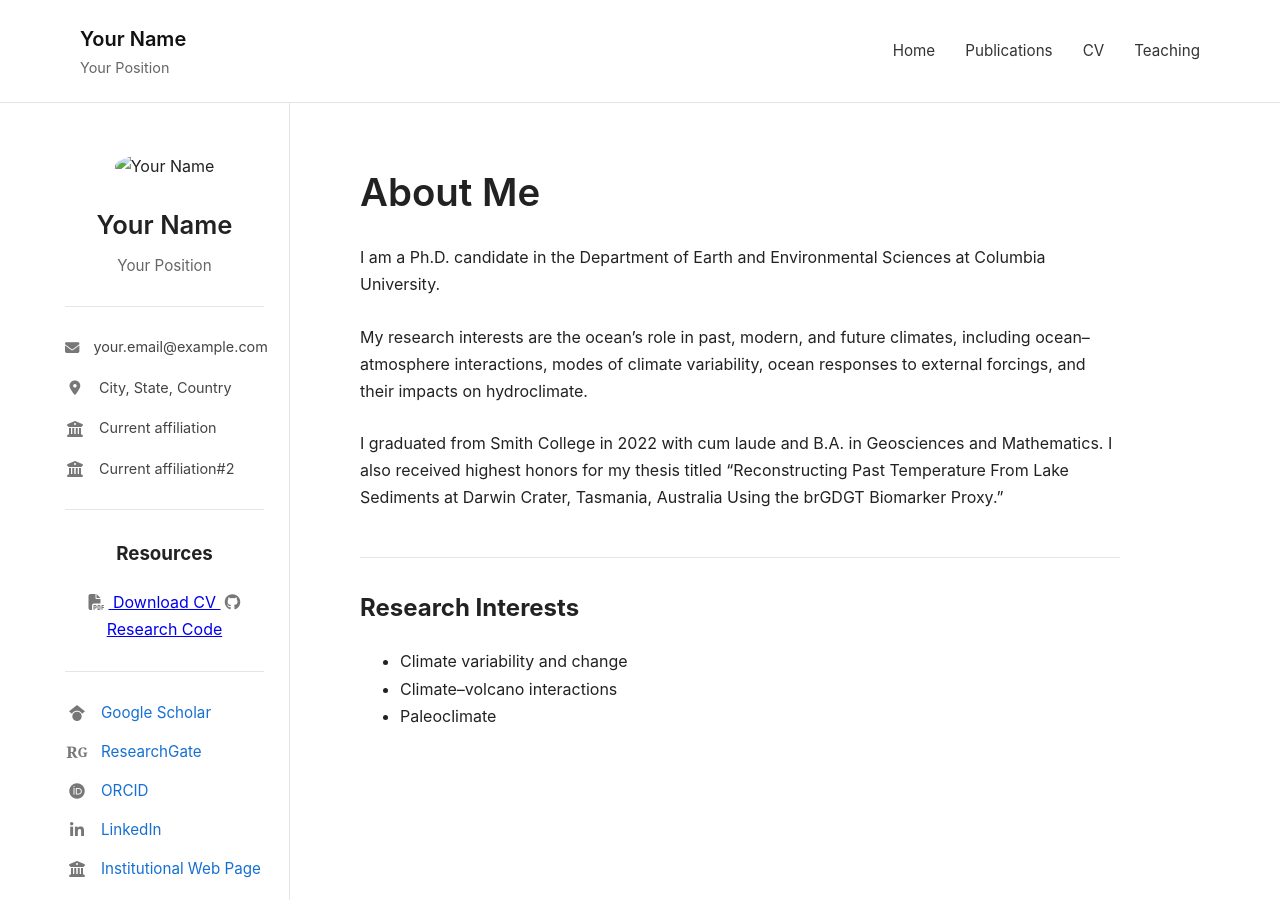
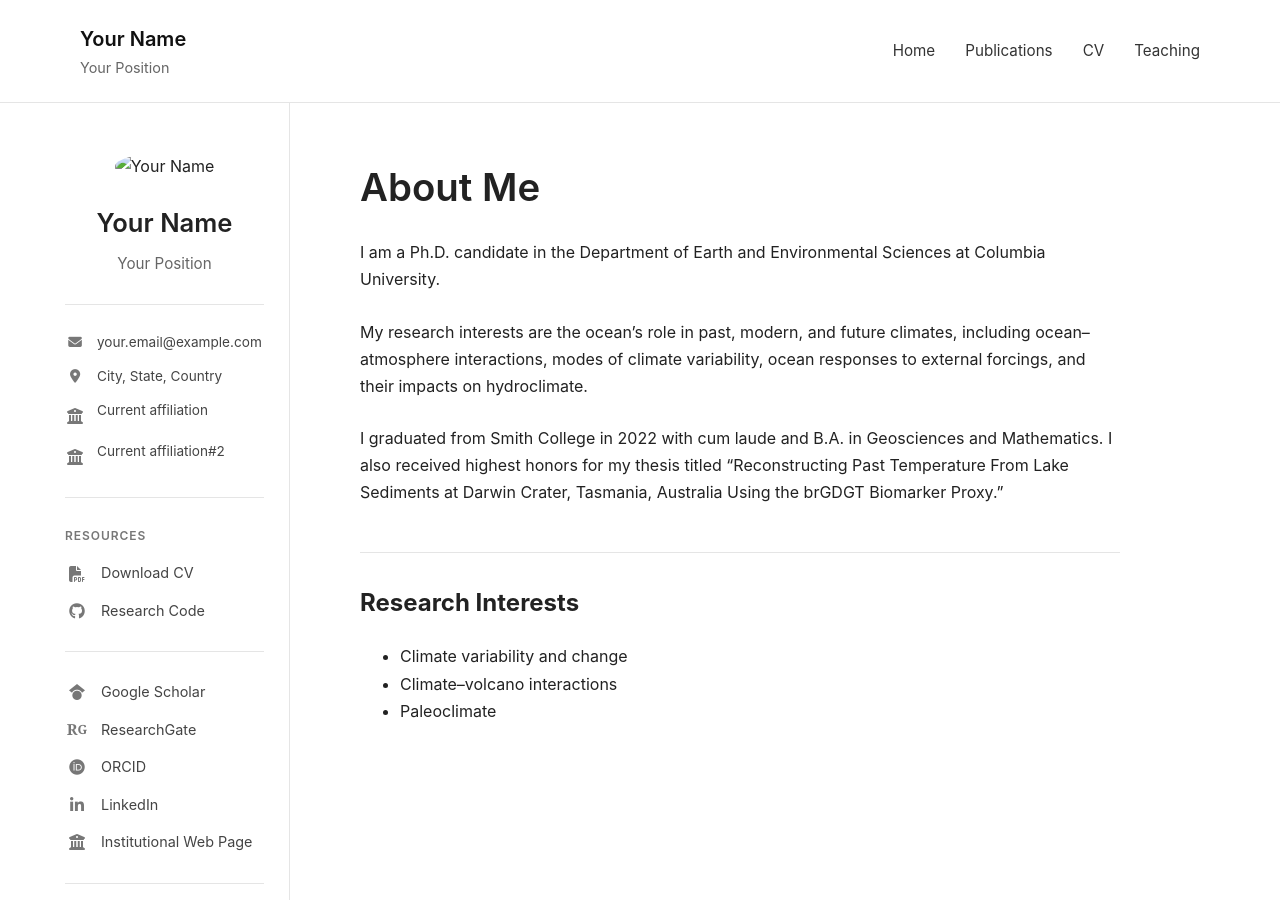
Before and after one commit to isugiura/isugiura.github.io, a Jekyll site: the page built from index.md, in a window 1280 px wide and 900 px high. Built offline with Jekyll 4.4.1, drawn with Linux system fonts in a browser that asks for light colours.

Commit message:
Update style.scss due to changes in sidebar

```diff
--- a/assets/css/style.scss
+++ b/assets/css/style.scss
@@ -114,14 +114,14 @@ body {
 }
 
 .profile-photo {
-  width: 190px;
-  height: 190px;
+  width: 175px;
+  height: 175px;
 
   object-fit: cover;
 
   border-radius: 50%;
 
-  margin-bottom: 22px;
+  margin-bottom: 20px;
 }
 
 .sidebar h2 {
@@ -155,7 +155,109 @@ body {
 
 
 /* =========================
-   ACADEMIC LINKS
+   CONTACT INFO
+   ========================= */
+
+.contact-info {
+  display: flex;
+  flex-direction: column;
+
+  gap: 14px;
+
+  text-align: left;
+}
+
+.contact-info a,
+.contact-info div {
+  display: flex;
+  align-items: flex-start;
+
+  gap: 12px;
+
+  color: #444;
+
+  text-decoration: none;
+
+  font-size: 0.85rem;
+
+  line-height: 1.45;
+}
+
+.contact-info a:hover {
+  color: #1670d2;
+}
+
+.contact-info i {
+  width: 20px;
+
+  margin-top: 3px;
+
+  color: #777;
+
+  text-align: center;
+
+  flex-shrink: 0;
+}
+
+.contact-info a:hover i {
+  color: #1670d2;
+}
+
+
+/* =========================
+   SECTION HEADINGS
+   ========================= */
+
+.sidebar-section h3 {
+  margin: 0 0 15px;
+
+  text-align: left;
+
+  color: #777;
+
+  font-size: 0.75rem;
+  font-weight: 600;
+
+  text-transform: uppercase;
+  letter-spacing: 0.08em;
+}
+
+
+/* =========================
+   RESOURCES
+   ========================= */
+
+.resource-links {
+  display: flex;
+  flex-direction: column;
+
+  gap: 13px;
+
+  text-align: left;
+}
+
+.resource-links a {
+  display: flex;
+  align-items: center;
+
+  gap: 12px;
+
+  color: #444;
+
+  text-decoration: none;
+
+  font-size: 0.9rem;
+
+  transition: color 0.15s ease;
+}
+
+.resource-links a:hover {
+  color: #1670d2;
+}
+
+
+/* =========================
+   ACADEMIC PROFILES
    ========================= */
 
 .academic-links {
@@ -173,19 +275,23 @@ body {
 
   gap: 12px;
 
-  color: #1670d2;
+  color: #444;
 
   text-decoration: none;
 
-  font-size: 0.95rem;
+  font-size: 0.9rem;
+
+  transition: color 0.15s ease;
 }
 
 .academic-links a:hover {
-  text-decoration: underline;
+  color: #1670d2;
 }
 
 
-/* Icons */
+/* =========================
+   ICONS
+   ========================= */
 
 .icon {
   width: 24px;
@@ -203,70 +309,87 @@ body {
   flex-shrink: 0;
 }
 
-.academic-links a:hover .icon {
+.academic-links a:hover .icon,
+.resource-links a:hover .icon {
   color: #1670d2;
 }
 
 .researchgate {
   font-family: Georgia, serif;
+
+  font-size: 0.95rem;
   font-weight: 600;
-}
-
-.circle-icon {
-  width: 24px;
-  height: 24px;
-
-  border-radius: 50%;
-
-  background: #999;
-
-  color: white;
-
-  font-size: 0.7rem;
-}
-
-.scholar {
-  font-size: 1.2rem;
 }
 
 
 /* =========================
-   CONTACT INFO
+   PAST AFFILIATIONS
    ========================= */
 
-.contact-info {
+.past-affiliations {
   display: flex;
   flex-direction: column;
 
-  gap: 16px;
+  gap: 13px;
 
   text-align: left;
 }
 
-.contact-info a,
-.contact-info div {
+.past-affiliations div {
   display: flex;
-  align-items: center;
+  align-items: flex-start;
 
-  gap: 14px;
+  gap: 12px;
 
-  color: #444;
+  color: #555;
 
-  text-decoration: none;
+  font-size: 0.85rem;
 
-  font-size: 0.9rem;
+  line-height: 1.45;
 }
 
-.contact-info a:hover {
-  color: #1670d2;
+.past-affiliations .icon {
+  margin-top: 1px;
 }
 
-.contact-info i {
-  width: 20px;
 
-  color: #777;
+/* =========================
+   MOBILE
+   ========================= */
 
-  text-align: center;
+@media (max-width: 850px) {
+
+  .page-layout {
+    grid-template-columns: 1fr;
+  }
+
+  .sidebar {
+    position: static;
+
+    height: auto;
+
+    border-right: none;
+    border-bottom: 1px solid #e5e5e5;
+
+    padding: 40px 25px;
+  }
+
+  .academic-links,
+  .resource-links,
+  .contact-info,
+  .past-affiliations {
+    max-width: 300px;
+
+    margin-left: auto;
+    margin-right: auto;
+  }
+
+  .sidebar-section h3 {
+    max-width: 300px;
+    margin-left: auto;
+    margin-right: auto;
+  }
+
 }
 
 
@@ -275,7 +398,7 @@ body {
    ========================= */
 
 .main-content {
-  padding: 65px 70px;
+  padding: 60px 70px;
 
   max-width: 900px;
 }
@@ -327,65 +450,3 @@ body {
 
   font-size: 0.85rem;
 }
-
-
-/* =========================
-   MOBILE
-   ========================= */
-
-@media (max-width: 850px) {
-
-  .header-inner {
-    flex-direction: column;
-    align-items: flex-start;
-
-    padding: 20px 25px;
-  }
-
-  .site-nav {
-    gap: 18px;
-    flex-wrap: wrap;
-  }
-
-  .page-layout {
-    grid-template-columns: 1fr;
-  }
-
-  .sidebar {
-    border-right: none;
-    border-bottom: 1px solid #e5e5e5;
-
-    padding: 40px 25px;
-  }
-
-  .academic-links {
-    max-width: 300px;
-    margin: 0 auto;
-  }
-
-  .contact-info {
-    max-width: 300px;
-    margin: 0 auto;
-  }
-
-  .main-content {
-    padding: 45px 25px;
-  }
-
-}
-
-@media (max-width: 500px) {
-
-  .site-nav {
-    gap: 12px 18px;
-  }
-
-  .site-nav a {
-    font-size: 0.9rem;
-  }
-
-  .main-content h1 {
-    font-size: 2rem;
-  }
-
-}
```
